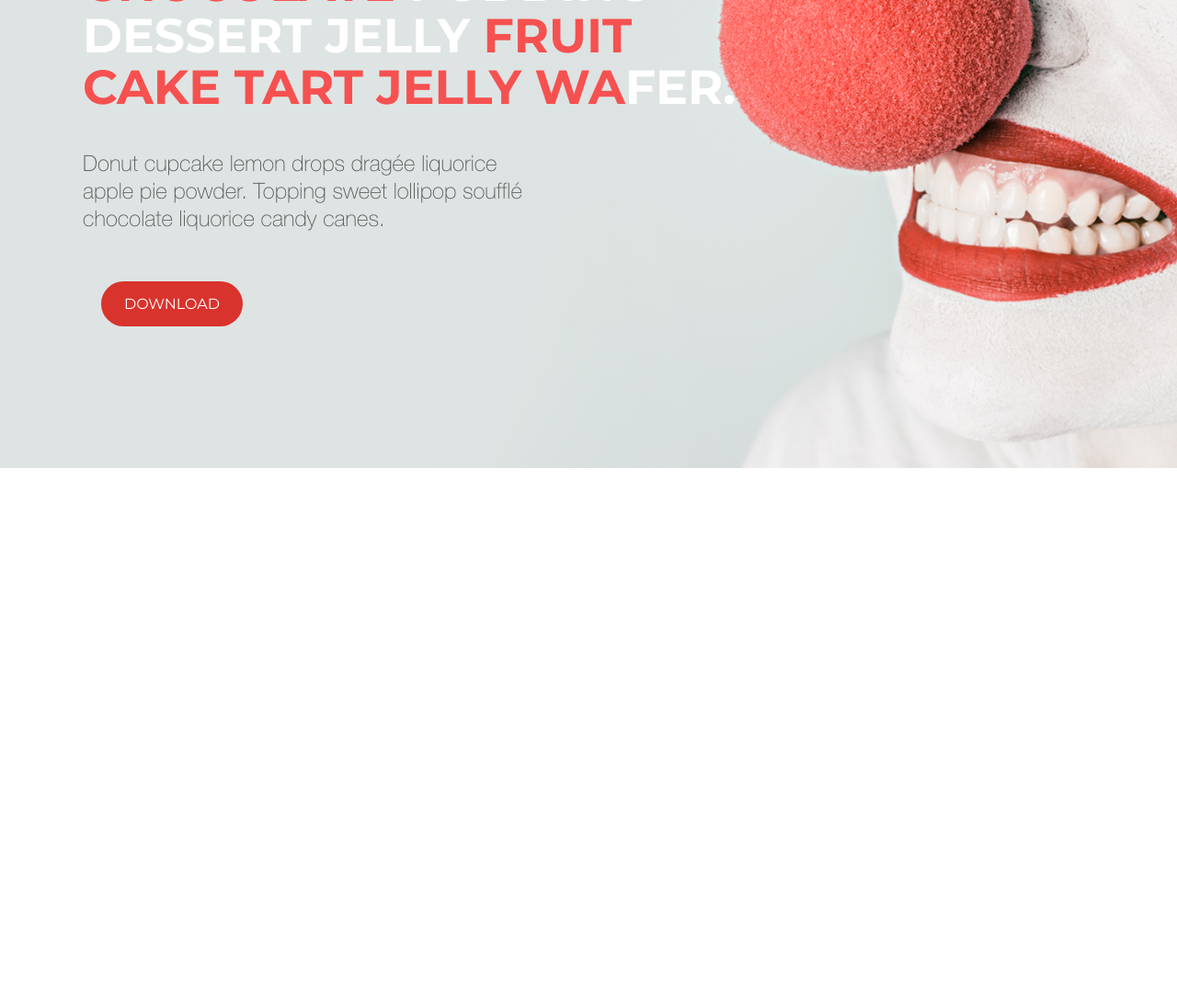
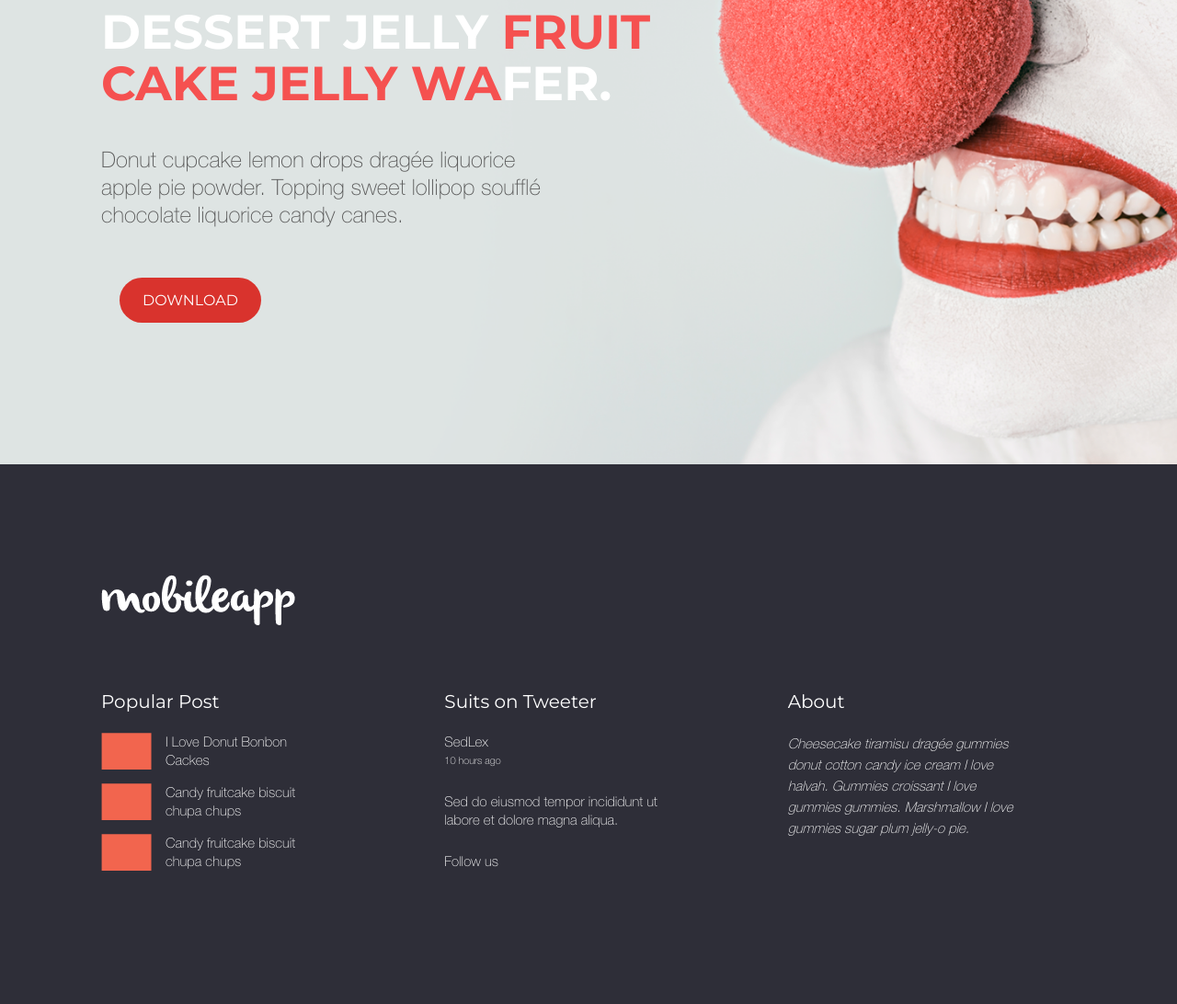
Before and after one commit to rmamchyk/psd-to-html5, a plain HTML site: page index.html in a window 1280 px wide. Shown: the part 1728-2820 px from the top of the page at 92% size. Before the commit the page ends 2237 px from the top, so only its background shows below. Drawn offline with Linux system fonts and the light colour scheme.

Commit message:
Implemented Footer section

```diff
--- a/css/style.css
+++ b/css/style.css
@@ -84,6 +84,10 @@ ul li,
 ol li {
   font-size: 17px;
   line-height: 23px;
+}
+
+.block {
+  display: block;
 }
 /* HELPER CLASSES END */
 
@@ -237,13 +241,13 @@ h2 {
   margin: 30px 0;
 }
 
-.col-4 {
+.col-4-app {
   float: left;
   width: 33.3333%;
   padding: 0 45px;
 }
 
-.col-4 p {
+.col-4-app p {
   font-family: 'HelveticaNeue-Thin';
   font-size: 18px;
   line-height: 24px;
@@ -258,7 +262,7 @@ h2 {
 }
 
 #nose .container {
-  padding: 0;
+  padding: 0 20px;
 }
 
 #nose h2 {
@@ -301,3 +305,60 @@ h2 {
 .reddish {
   color: #f55150;
 }
+
+/* FOOTER SECTION */
+footer {
+  background-color: #2e2e38;
+}
+
+footer .container {
+  padding: 120px 20px;
+}
+
+footer h4 {
+  font-size: 20px;
+  margin-bottom: 24px;
+}
+
+footer p {
+  font-size: 15px;
+  font-family: 'HelveticaNeue-Thin';
+  font-style: italic;
+}
+
+.row {
+  margin-top: 70px;
+  margin-left: -60px;
+}
+
+.col-4-footer {
+  float: left;
+  width: 33.3333%;
+  color: #fff;
+  padding: 0 60px;
+}
+
+.posts li,
+.tweets li {
+  font-size: 15px;
+  line-height: 20px;
+  margin-bottom: 15px;
+  font-family: 'HelveticaNeue-Thin';
+}
+
+.posts li {
+  padding-left: 70px;
+}
+
+.tweets li {
+  margin-bottom: 25px;
+}
+
+.reddish-bg {
+  background-image: url('../img/rectangle.png');
+  background-repeat: no-repeat;
+}
+
+.small-text {
+  font-size: 11px;
+}
--- a/index.html
+++ b/index.html
@@ -50,17 +50,17 @@
       <h2>App Features</h2>
       <p class="p-features">Donut sesame snaps donut pie dessert chupa chups wafer dragée. Gummies fruitcake chupa chups cookie liquorice. Chocolate pudding dessert jelly fruitcake tart jelly wafer. Sweet roll carrot cake croissant.</p>
       <div class="row">
-        <div class="col-4">
+        <div class="col-4-app">
           <img src="img/scalable.png">
           <h3>Scalable</h3>
           <p>Croissant ice cream macaroon cake. Dessert jelly beans candy cookie. Bear claw candy canes gingerbread caramels cake. Macaroon applicake gummi bears jelly marzipan.</p>
         </div>
-        <div class="col-4">
+        <div class="col-4-app">
           <img src="img/instant.png">
           <h3>Instant</h3>
           <p>Croissant ice cream macaroon cake. Dessert jelly beans candy cookie. Bear claw candy canes gingerbread caramels cake. Macaroon applicake gummi bears jelly marzipan.</p>
         </div>
-        <div class="col-4">
+        <div class="col-4-app">
           <img src="img/something.png">
           <h3>Something</h3>
           <p>Croissant ice cream macaroon cake. Dessert jelly beans candy cookie. Bear claw candy canes gingerbread caramels cake. Macaroon applicake gummi bears jelly marzipan.</p>
@@ -72,12 +72,42 @@
   <section id="nose">
     <div class="container">
       <div class="download-info">
-        <h2><span class="reddish">Chocolate</span> pudding dessert jelly <span class="reddish">fruit cake tart jelly wa</span>fer.</h2>
+        <h2><span class="reddish">Chocolate</span> pudding dessert jelly <span class="reddish">fruit cake jelly wa</span>fer.</h2>
         <p class="nose-p">Donut cupcake lemon drops dragée liquorice apple pie powder. Topping sweet lollipop soufflé chocolate liquorice candy canes.</p>
         <a href="#" class="download-btn">Download</a>
       </div>
     </div>
   </section>
+
+  <footer>
+    <div class="container">
+      <div class="logo-footer">
+        <img src="img/site-logo.png" class="footer-logo">
+      </div>
+      <div class="row">
+        <div class="col-4-footer">
+          <h4>Popular Post</h4>
+          <ul class="posts">
+            <li class="reddish-bg">I Love Donut Bonbon Cackes</li>
+            <li class="reddish-bg">Candy fruitcake biscuit chupa chups</li>
+            <li class="reddish-bg">Candy fruitcake biscuit chupa chups</li>
+          </ul>
+        </div>
+        <div class="col-4-footer">
+          <h4>Suits on Tweeter</h4>
+          <ul class="tweets">
+            <li>SedLex <span class="block small-text">10 hours ago</span></li>
+            <li>Sed do eiusmod tempor incididunt ut labore et dolore magna aliqua.</li>
+            <li>Follow us</li>
+          </ul>
+        </div>
+        <div class="col-4-footer">
+          <h4>About</h4>
+          <p class="p-about">Cheesecake tiramisu dragée gummies donut cotton candy ice cream I love halvah. Gummies croissant I love gummies gummies. Marshmallow I love gummies sugar plum jelly-o pie.</p>
+        </div>
+      </div>
+    </div>
+  </footer>
 
 
 
```
Also changed, not shown: img/site-logo.png (added).
